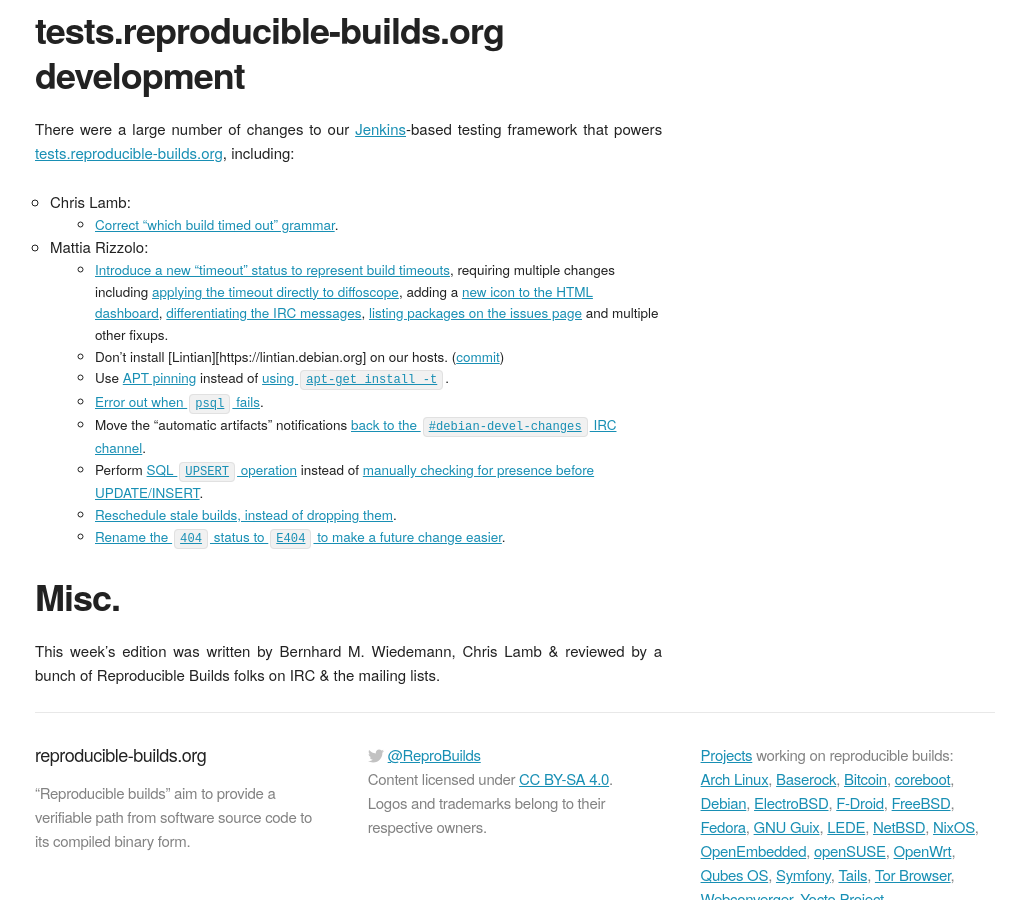
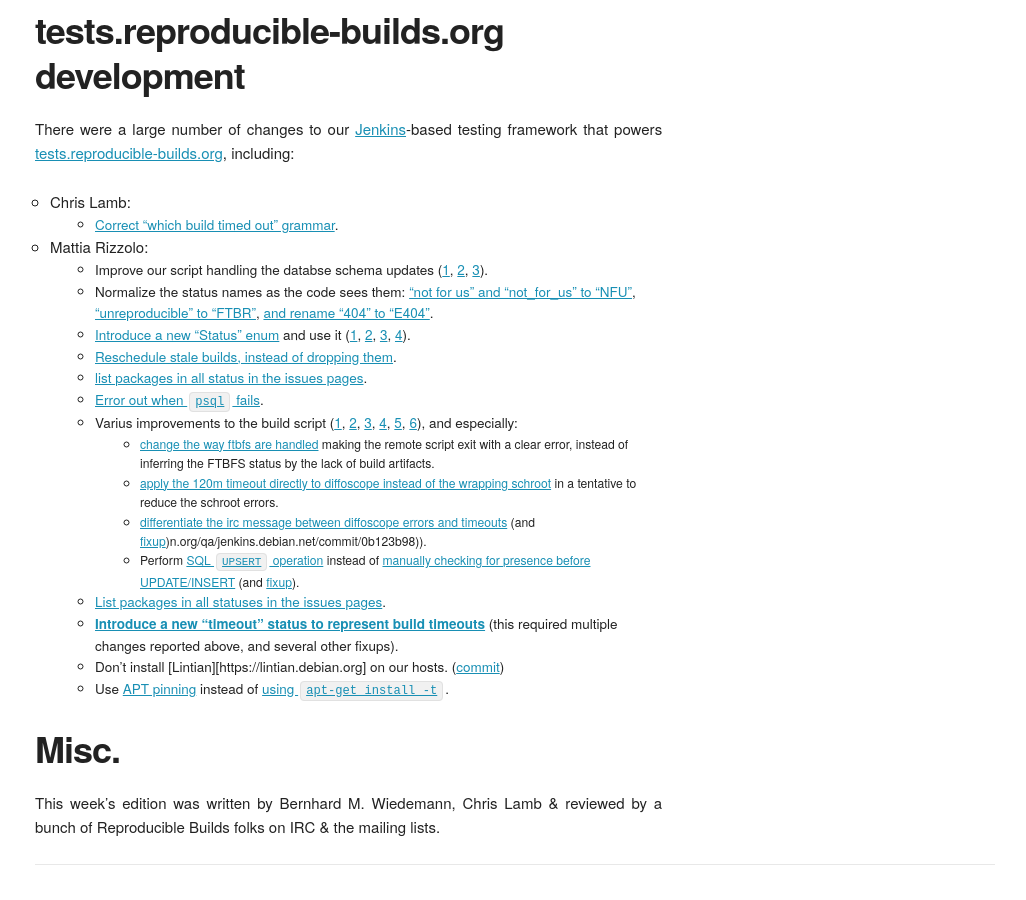
Before and after one commit to prototypefund/reproducible-website, a Jekyll site: the page built from _blog/posts/165.md, in a window 1280 px wide and 900 px high, scrolled down 1351 px. Shown: the whole window, without its empty margins (125-1151 px from the left). Built offline with Jekyll 4.4.1, drawn with Linux system fonts in a browser that asks for light colours; some web fonts are replaced.

Commit message:
165: expand and correct some things about the tests.r-b.o paragraph
Signed-off-by: Mattia Rizzolo <mattia@debian.org>

```diff
--- a/_blog/posts/165.md
+++ b/_blog/posts/165.md
@@ -42,14 +42,22 @@ There were a large number of changes to our [Jenkins](https://jenkins.io/)-based
     * [Correct "which build timed out" grammar](https://salsa.debian.org/qa/jenkins.debian.net/commit/30a24438).
 
 * Mattia Rizzolo:
-    * [Introduce a new "timeout" status to represent build timeouts](https://salsa.debian.org/qa/jenkins.debian.net/commit/4395f641), requiring multiple changes including [applying the timeout directly to diffoscope](https://salsa.debian.org/qa/jenkins.debian.net/commit/a903dd7b), adding a [new icon to the HTML dashboard](https://salsa.debian.org/qa/jenkins.debian.net/commit/49799666), [differentiating the IRC messages](https://salsa.debian.org/qa/jenkins.debian.net/commit/bae726d3), [listing packages on the issues page](https://salsa.debian.org/qa/jenkins.debian.net/commit/f6dfd246) and multiple other fixups.
+    * Improve our script handling the databse schema updates ([1](https://salsa.debian.org/qa/jenkins.debian.net/commit/26739d90), [2](https://salsa.debian.org/qa/jenkins.debian.net/commit/cb6b2f90), [3](https://salsa.debian.org/qa/jenkins.debian.net/commit/01ac367e)).
+    * Normalize the status names as the code sees them: ["not for us" and "not_for_us" to "NFU"](https://salsa.debian.org/qa/jenkins.debian.net/commit/09012516), ["unreproducible" to "FTBR"](https://salsa.debian.org/qa/jenkins.debian.net/commit/ccc94fcf), [and rename "404" to "E404"](https://salsa.debian.org/qa/jenkins.debian.net/commit/ca3416d7).
+    * [Introduce a new "Status" enum](https://salsa.debian.org/qa/jenkins.debian.n
+et/commit/187636a0) and use it ([1](https://salsa.debian.org/qa/jenkins.debian.net/commit/92b6fa82), [2](https://salsa.debian.org/qa/jenkins.debian.net/commit/6a18da2e), [3](https://salsa.debian.org/qa/jenkins.debian.net/commit/dfffafb2), [4](https://salsa.debian.org/qa/jenkins.debian.net/commit/6f71ed16)).
+    * [Reschedule stale builds, instead of dropping them](https://salsa.debian.org/qa/jenkins.debian.net/commit/99cdf49a).
+    * [list packages in all status in the issues pages](https://salsa.debian.org/qa/jenkins.debian.net/commit/f6dfd246).
+    * [Error out when `psql` fails](https://salsa.debian.org/qa/jenkins.debian.net/commit/3cb06dd7).
+    * Varius improvements to the build script ([1](https://salsa.debian.org/qa/jenkins.debian.net/commit/0470f48c), [2](https://salsa.debian.org/qa/jenkins.debian.net/commit/0470f48c), [3](https://salsa.debian.org/qa/jenkins.debian.net/commit/84dffbff), [4](https://salsa.debian.org/qa/jenkins.debian.net/commit/53e059fd), [5](https://salsa.debian.org/qa/jenkins.debian.net/commit/e7cde572), [6](https://salsa.debian.org/qa/jenkins.debian.net/commit/bdaff5af)), and especially:
+        * [change the way ftbfs are handled](https://salsa.debian.org/qa/jenkins.debian.net/commit/fda61fc7) making the remote script exit with a clear error, instead of inferring the FTBFS status by the lack of build artifacts.
+        * [apply the 120m timeout directly to diffoscope instead of the wrapping schroot](https://salsa.debian.org/qa/jenkins.debian.net/commit/a903dd7b) in a tentative to reduce the schroot errors.
+        * [differentiate the irc message between diffoscope errors and timeouts](https://salsa.debian.org/qa/jenkins.debian.net/commit/bae726d3) (and [fixup](https://salsa.deb))n.org/qa/jenkins.debian.net/commit/0b123b98)).
+        * Perform [SQL `UPSERT` operation](https://wiki.postgresql.org/wiki/UPSERT) instead of [manually checking for presence before UPDATE/INSERT](https://salsa.debian.org/qa/jenkins.debian.net/commit/34570a21) (and [fixup](https://salsa.debian.org/qa/jenkins.debian.net/commit/e6af59dd)).
+    * [List packages in all statuses in the issues pages](https://salsa.debian.org/qa/jenkins.debian.net/commit/f6dfd246).
+    * **[Introduce a new "timeout" status to represent build timeouts](https://salsa.debian.org/qa/jenkins.debian.net/commit/4395f641)** (this required multiple changes reported above, and several other fixups).
     * Don't install [Lintian][https://lintian.debian.org] on our hosts. ([commit](https://salsa.debian.org/qa/jenkins.debian.net/commit/6f915a55))
     * Use [APT pinning](https://wiki.debian.org/AptPreferences) instead of [using `apt-get install -t`](https://salsa.debian.org/qa/jenkins.debian.net/commit/67fb58ea).
-    * [Error out when `psql` fails](https://salsa.debian.org/qa/jenkins.debian.net/commit/3cb06dd7).
-    * Move the "automatic artifacts" notifications [back to the `#debian-devel-changes` IRC channel](https://salsa.debian.org/qa/jenkins.debian.net/commit/0b123b98).
-    * Perform [SQL `UPSERT` operation](https://wiki.postgresql.org/wiki/UPSERT) instead of [manually checking for presence before UPDATE/INSERT](https://salsa.debian.org/qa/jenkins.debian.net/commit/34570a21).
-    * [Reschedule stale builds, instead of dropping them](https://salsa.debian.org/qa/jenkins.debian.net/commit/99cdf49a).
-    * [Rename the `404` status to `E404` to make a future change easier](https://salsa.debian.org/qa/jenkins.debian.net/commit/ca3416d7).
 
 
 Misc.
```
